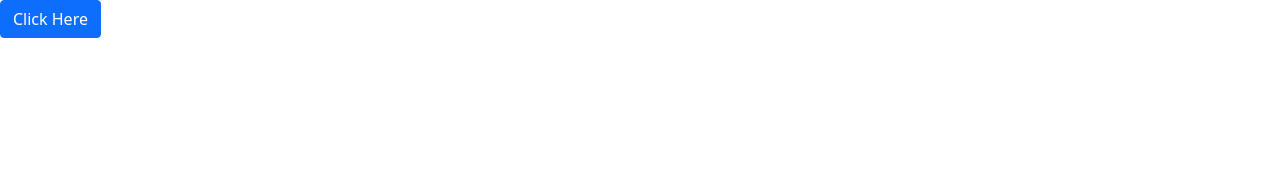
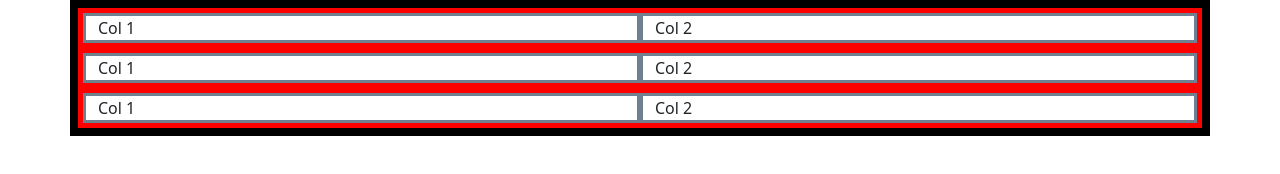
Before and after one commit to fahadimaduddin/Client-Side-development, a plain HTML site: page Bootstrap/index.html in a window 1280 px wide. Drawn offline with Linux system fonts and the light colour scheme.

Commit message:
Bootstrap Update

```diff
--- /dev/null
+++ b/Bootstrap/css/style.css
@@ -0,0 +1,19 @@
+/*
+.container-fluid{
+    padding-left: 800px;
+    height: 130px;
+    margin: auto;
+
+}
+.navbar-brand button{
+    padding-left: 50px;
+} */
+.container{
+    border: 8px solid black;
+}
+.row{
+    border: 5px solid red;
+}
+.col{
+    border: 3px solid slategrey;
+}
--- a/Bootstrap/index.html
+++ b/Bootstrap/index.html
@@ -2,10 +2,52 @@
     <html lang="en">
     <head>
         <link rel="stylesheet" href="css/bootstrap.css">
+        <link rel="stylesheet" href="css/style.css">
         <!-- <link href="https://cdn.jsdelivr.net/npm/bootstrap@5.0.0-beta2/dist/css/bootstrap.min.css" rel="stylesheet" integrity="sha384-BmbxuPwQa2lc/FVzBcNJ7UAyJxM6wuqIj61tLrc4wSX0szH/Ev+nYRRuWlolflfl" crossorigin="anonymous"> -->
         <title>Bootstrap</title>
     </head>
     <body>
-            <a href="" class="btn btn-primary" >Click Here</a>
+        <div class="container">
+            <div class="row"><div class="col">Col 1</div><div class="col">Col 2</div></div>
+            <div class="row"><div class="col">Col 1</div><div class="col">Col 2</div></div>
+            <div class="row"><div class="col">Col 1</div><div class="col">Col 2</div></div>
+        </div>
+        <!-- <nav class="navbar navbar-expand-lg navbar navbar-dark bg-dark ">
+            <div class="container-fluid">
+              <a class="navbar-brand" href="#">BEGINTECH</a>
+              <button class="navbar-toggler" type="button" data-bs-toggle="collapse" data-bs-target="#navbarNavDropdown" aria-controls="navbarNavDropdown" aria-expanded="false" aria-label="Toggle navigation">
+                <span class="navbar-toggler-icon"></span>
+              </button>
+              <div class="collapse navbar-collapse " id="navbarNavDropdown">
+                <ul class="navbar-nav">
+                  <li class="nav-item">
+                    <a class="nav-link active" aria-current="page" href="#">Home</a>
+                  </li>
+                  <li class="nav-item">
+                    <a class="nav-link" href="#">AboutUs</a>
+                  </li>
+                  <li class="nav-item dropdown">
+                    <a class="nav-link dropdown-toggle" href="#" id="navbarDropdownMenuLink" role="button" data-bs-toggle="dropdown" aria-expanded="false">
+                      Services
+                    </a>
+                  <li class="nav-item">
+                    <a class="nav-link" href="#">Profolio</a>
+                  </li>
+                  <li class="nav-item">
+                    <a class="nav-link" href="#">Rating & Reviews</a>
+                  </li>
+                  <li class="nav-item">
+                    <a class="nav-link" href="#">Contact Us</a>
+                  </li>
+                    <ul class="dropdown-menu" aria-labelledby="navbarDropdownMenuLink">
+                      <li><a class="dropdown-item" href="#">Action</a></li>
+                      <li><a class="dropdown-item" href="#">Another action</a></li>
+                      <li><a class="dropdown-item" href="#">Something else here</a></li>
+                    </ul>
+                  </li>
+                </ul>
+              </div>
+            </div>
+          </nav> -->
     </body>
     </html>
```
